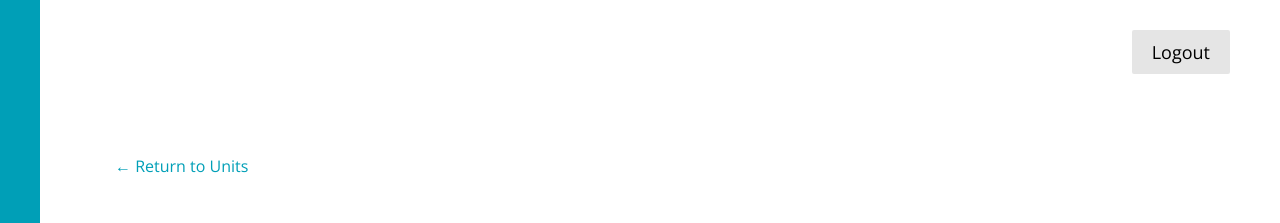
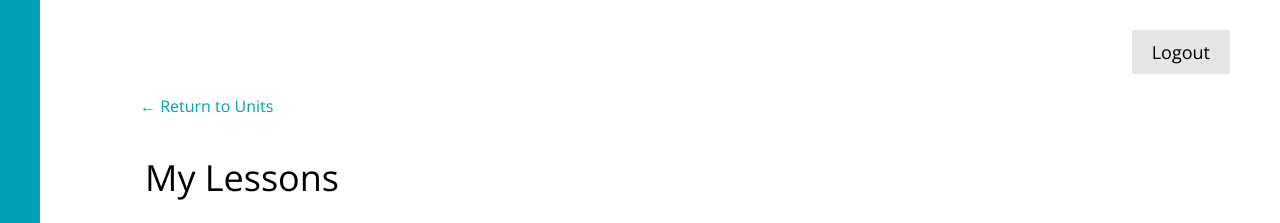
Before and after one commit to codebase-berkeley/teacher-portal, a React (Create React App) app in the folder client/: page /lessons/1 in a window 1280 px wide. Shown: the top 223 px of the page. Built offline with nearby package versions, Linux system fonts and the light colour scheme; no server answers; the HTML template or start-up script is replaced by a standard one; a web font is replaced by a local one; what react-chartkick would draw is missing.

Commit message:
update to styling

```diff
--- a/client/src/App.css
+++ b/client/src/App.css
@@ -30,7 +30,3 @@ h1 {
   top: 30px;
   right: 50px;
 }
-
-.Return {
-  margin-top: 60px;
-}
--- a/client/src/components/LessonReflection/LessonReflection.css
+++ b/client/src/components/LessonReflection/LessonReflection.css
@@ -34,3 +34,7 @@
 .mce-widget.mce-notification.mce-notification-warning.mce-has-close.mce-in {
   display: none;
 }
+
+.Push {
+  margin-top: 70px;
+}
--- a/client/src/components/LessonReflection/LessonReflection.jsx
+++ b/client/src/components/LessonReflection/LessonReflection.jsx
@@ -84,7 +84,11 @@ class LessonReflection extends Component {
     return (
       <div>
         <Logout />
-        <button type="button" className="Return" onClick={this.handleGoBack}>
+        <button
+          type="button"
+          className="ReturnArrow Push"
+          onClick={this.handleGoBack}
+        >
           &#8592; Return to Lessons
         </button>
         <p className="my-classes">My Lesson</p>
--- a/client/src/components/Lessons/Lessons.css
+++ b/client/src/components/Lessons/Lessons.css
@@ -54,6 +54,7 @@ button:focus {
   bottom: 0;
 }
 
-.Return {
-  margin-top: 60px;
+.ReturnArrow {
+  margin-left: 25px;
+  padding: 0;
 }
--- a/client/src/components/Lessons/Lessons.jsx
+++ b/client/src/components/Lessons/Lessons.jsx
@@ -66,7 +66,11 @@ class Lessons extends Component {
     return (
       <div className="lessons-container">
         <Logout />
-        <button type="button" className="Return" onClick={this.handleGoBack}>
+        <button
+          type="button"
+          className="ReturnArrow"
+          onClick={this.handleGoBack}
+        >
           &#8592; Return to Units
         </button>
         <p className="my-lessons">My Lessons</p>
--- a/client/src/components/Units/Units.jsx
+++ b/client/src/components/Units/Units.jsx
@@ -100,11 +100,7 @@ class Units extends Component {
     return (
       <div className="Page-layout">
         <Logout />
-        <button
-          type="button"
-          className="ReturnArrow"
-          onClick={this.handleGoBack}
-        >
+        <button type="button" className="Return" onClick={this.handleGoBack}>
           &#8592; Return to Classes
         </button>
         <h2 className="Unit-header">My Units</h2>
```
